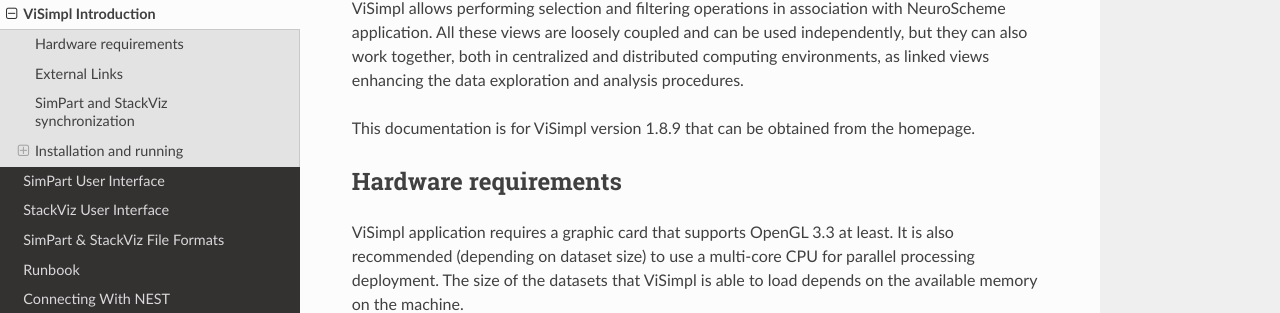
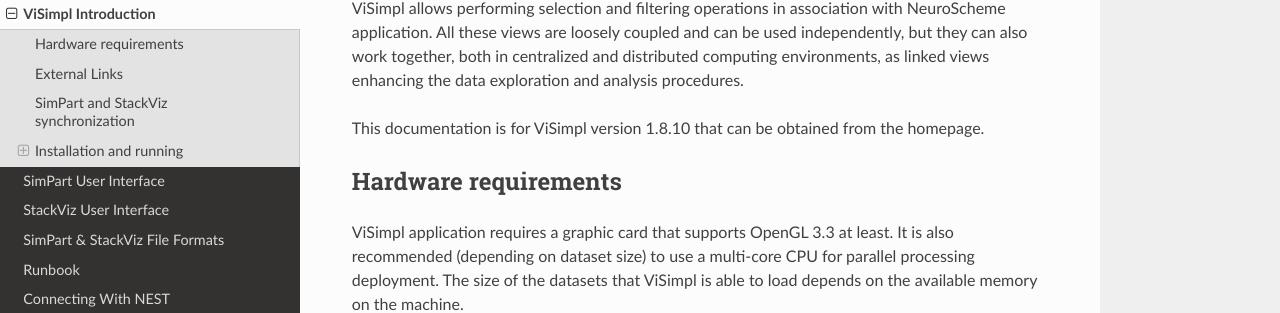
Before and after one commit to vg-lab/ViSimplDocs, a Sphinx documentation site: the page built from source/01-Introduction.rst, in a window 1280 px wide and 900 px high, scrolled down 509 px. Shown: the part 139-452 px from the top of the window. Built offline with Sphinx 7.4.7 and the Read the Docs theme 2.0.0, drawn with Linux system fonts in a browser that asks for light colours; some of the changed text lies outside the part shown.

Commit message:
Add 3D view controls. Update to version 1.8.10.

```diff
--- a/source/01-Introduction.rst
+++ b/source/01-Introduction.rst
@@ -9,7 +9,7 @@ After decades of independent morphological and functional brain research, a key
 
 In such context we present **ViSimpl**, which integrates a set of visualization and interaction tools that provide a semantic view of brain data with the aim of improving its analysis procedures. ViSimpl provides 3D particle--based rendering that allows visualizing simulation data with their associated spatial and temporal information, enhancing the knowledge extraction process. It also provides abstract representations of the time--varying magnitudes supporting different data aggregation and disaggregation operations and giving also focus and context clues. In addition, ViSimpl tools provide synchronized playback control of the simulation being analyzed. Finally, ViSimpl allows performing selection and filtering operations in association with NeuroScheme application. All these views are loosely coupled and can be used independently, but they can also work together, both in centralized and distributed computing environments, as linked views enhancing the data exploration and analysis procedures.
 
-This documentation is for ViSimpl version 1.8.9 that can be obtained from the homepage.
+This documentation is for ViSimpl version 1.8.10 that can be obtained from the homepage.
 
 ---------------------
 Hardware requirements
@@ -127,14 +127,14 @@ Executing both applications from docker:
 
   xhost +local:docker
   # Pull the image.
-  docker pull vglab/visimpl:1.8.9-nvidia-ubuntu-16.04
+  docker pull vglab/visimpl:1.8.10-nvidia-ubuntu-16.04
   # Download example data
   mkdir data
   cd data
   # Download a test dataset or move test files to data directory.
   cd ..
   # Run example
-  docker run --gpus 1 -ti --rm -e DISPLAY -v /tmp/.X11-unix:/tmp/.X11-unix -v /etc/machine-id:/etc/machine-id -v $(pwd)/data:/data --privileged vglab/visimpl:1.8.9-nvidia-ubuntu-16.04 /usr/bin/visimpl.sh
+  docker run --gpus 1 -ti --rm -e DISPLAY -v /tmp/.X11-unix:/tmp/.X11-unix -v /etc/machine-id:/etc/machine-id -v $(pwd)/data:/data --privileged vglab/visimpl:1.8.10-nvidia-ubuntu-16.04 /usr/bin/visimpl.sh
 
 To execute **SimPart** only the user must use the **/usr/bin/simpart.sh** call, and to execute **StackViz** follow the same steps but use **/usr/bin/stackviz.sh** in the docker call. All scripts supports the parameters specified in the previous table with the exception of **--testFile** parameter as is only available in SimPart.
 
@@ -146,9 +146,9 @@ To test the applications in a docker enviroment:
 
   xhost +local:docker
   # Pull the image.
-  docker pull vglab/visimpl:1.8.9-nvidia-ubuntu-16.04
+  docker pull vglab/visimpl:1.8.10-nvidia-ubuntu-16.04
   # Run bash inside docker
-  docker run --gpus 1 -ti --rm -e DISPLAY -v /tmp/.X11-unix:/tmp/.X11-unix -v /etc/machine-id:/etc/machine-id -v $(pwd)/data:/data --privileged vglab/visimpl:1.8.9-nvidia-ubuntu-16.04 bash
+  docker run --gpus 1 -ti --rm -e DISPLAY -v /tmp/.X11-unix:/tmp/.X11-unix -v /etc/machine-id:/etc/machine-id -v $(pwd)/data:/data --privileged vglab/visimpl:1.8.10-nvidia-ubuntu-16.04 bash
   # Executing inside the container
   simpart.sh --testFile &
   # With the test file generated and loaded in SimPart, execute StackViz with the dataset.
--- a/source/05-Runbook.rst
+++ b/source/05-Runbook.rst
@@ -6,7 +6,7 @@ Runbook
    This runbook will test the main functionalities of both SimPart and StackViz and can be considered as a basic tutorial for both applications, but **not** as a complete and exhaustive tutorial of all the functionalities.
 
 .. note::
-   Some screenshots may be from previous ViSimpl versions. The functionalities in the runbook cover up to version 1.8.9.
+   Some screenshots may be from previous ViSimpl versions. The functionalities in the runbook cover up to version 1.8.10.
 
 After loading the test file the 3D view in SimPart will show the particles in a cube-like structure centered on the view (:numref:`fig1`).
 
--- a/source/conf.py
+++ b/source/conf.py
@@ -24,7 +24,7 @@ author = 'Sergio E. Galindo & Félix de las Pozas Álvarez'
 # The short X.Y version
 version = ''
 # The full version, including alpha/beta/rc tags
-release = '1.8.9'
+release = '1.8.10'
 
 # -- General configuration ---------------------------------------------------
 
@@ -88,7 +88,7 @@ latex_maketitle = r'''
 \begin{center}
   \includegraphics[width=6cm,height=6cm]{visimpl-icon-square.png}\\[8ex]
   {\Huge SimPart \& StackViz Documentation}\\[4ex]
-  {\Large Version 1.8.9}\\[4ex]
+  {\Large Version 1.8.10}\\[4ex]
   {\Large Sergio E. Galindo \& F\'{e}lix de las Pozas \'{A}lvarez}\\[4ex]
   {\Large May 2022}\\[16ex]
   {\Large Visualization \& Graphics Lab, Universidad Rey Juan Carlos}\\[4ex]
```
Also changed, not shown: source/02-ViSimplUserInterface.rst (+12 -0 lines).
